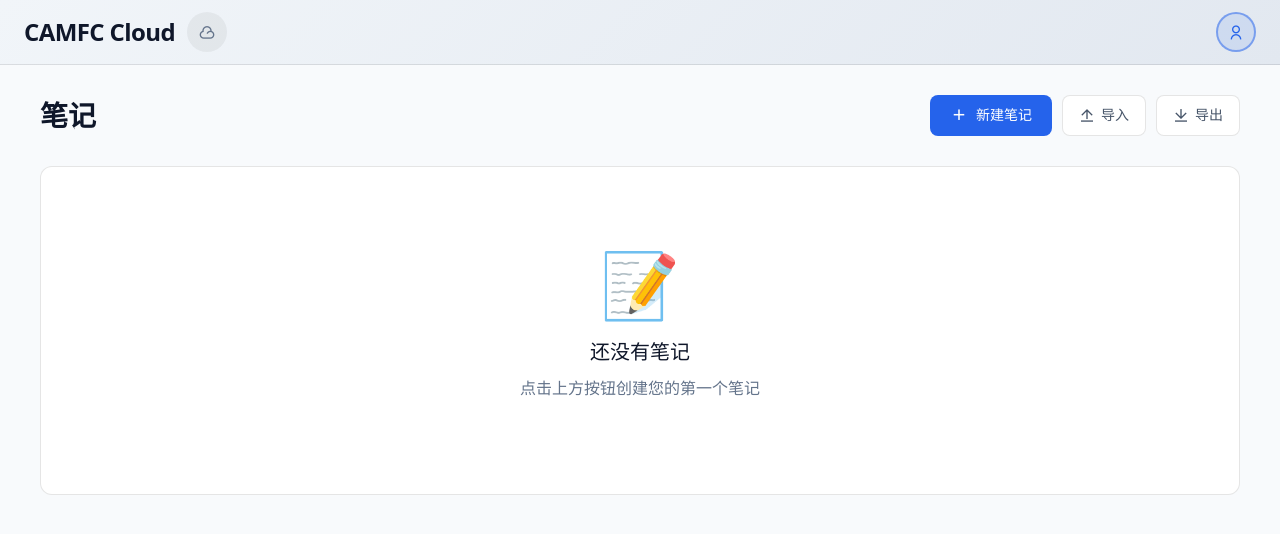
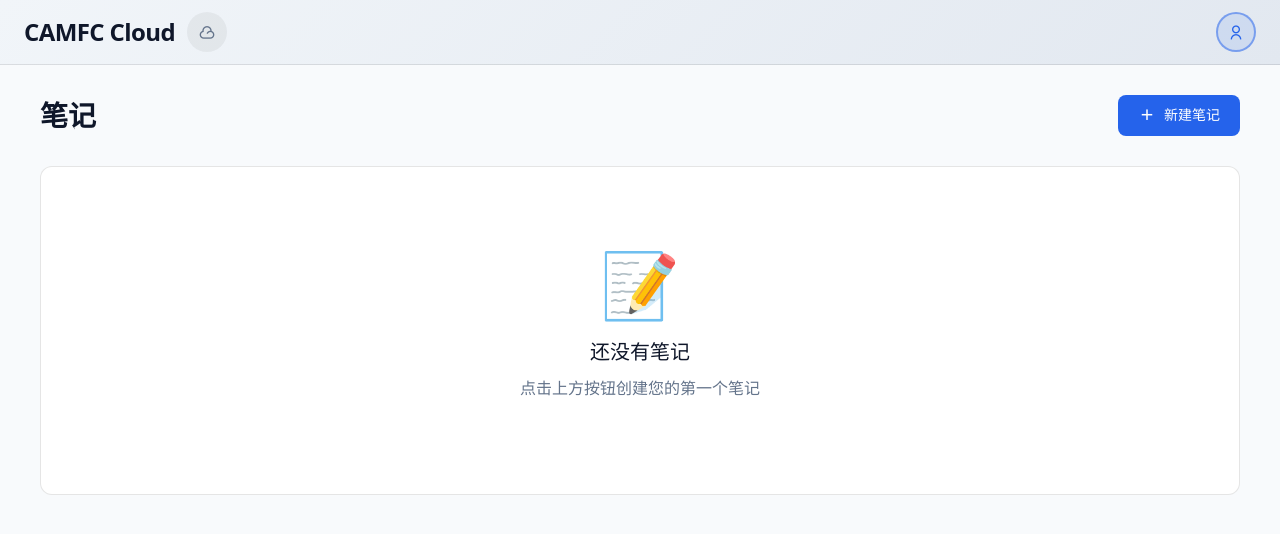
Before and after one commit to CloudAIMultiFunctionClicker/CAMFC-client, a Vue app: page /notes in a window 1280 px wide. Shown: the top 534 px of the page. Built offline with nearby package versions, Linux system fonts and the light colour scheme.

Commit message:
feat(Settings): 在帮助面板中修改iframe
refactor(Notes): 移除笔记导入导出功能及相关UI，后面在和负责后端的协调下

```diff
--- a/src/views/Notes.vue
+++ b/src/views/Notes.vue
@@ -2,20 +2,10 @@
   <div class="notes-container">
     <div class="notes-header">
       <h1 class="page-title">笔记</h1>
-      <div class="header-actions">
-        <button class="add-btn" @click="showAddModal = true">
-          <i class="ri-add-line"></i>
-          新建笔记
-        </button>
-        <button class="action-btn" @click="importNotes">
-          <i class="ri-upload-line"></i>
-          导入
-        </button>
-        <button class="action-btn" @click="exportNotes">
-          <i class="ri-download-line"></i>
-          导出
-        </button>
-      </div>
+      <button class="add-btn" @click="showAddModal = true">
+        <i class="ri-add-line"></i>
+        新建笔记
+      </button>
     </div>
 
     <div class="notes-content">
@@ -415,42 +405,6 @@ function formatDate(dateStr) {
   const date = new Date(dateStr)
   return `${date.getMonth() + 1}/${date.getDate()} ${String(date.getHours()).padStart(2, '0')}:${String(date.getMinutes()).padStart(2, '0')}`
 }
-
-async function exportNotes() {
-  const data = JSON.stringify(notes.value, null, 2)
-  const blob = new Blob([data], { type: 'application/json' })
-  const url = URL.createObjectURL(blob)
-  const a = document.createElement('a')
-  a.href = url
-  a.download = `camfc-notes-${new Date().toISOString().slice(0, 10)}.json`
-  document.body.appendChild(a)
-  a.click()
-  document.body.removeChild(a)
-  URL.revokeObjectURL(url)
-}
-
-async function importNotes() {
-  const input = document.createElement('input')
-  input.type = 'file'
-  input.accept = '.json'
-  input.onchange = async (e) => {
-    const file = e.target.files?.[0]
-    if (!file) return
-
-    try {
-      const text = await file.text()
-      const importedNotes = JSON.parse(text)
-      if (Array.isArray(importedNotes)) {
-        notes.value = importedNotes
-        saveNotes()
-      }
-    } catch (err) {
-      console.error('导入失败:', err)
-      alert('导入失败，请检查文件格式')
-    }
-  }
-  input.click()
-}
 </script>
 
 <style scoped>
@@ -495,34 +449,6 @@ async function importNotes() {
 
 .add-btn i {
   font-size: 18px;
-}
-
-.header-actions {
-  display: flex;
-  gap: 10px;
-}
-
-.action-btn {
-  display: flex;
-  align-items: center;
-  gap: 6px;
-  padding: 10px 16px;
-  background-color: var(--bg-secondary);
-  color: var(--text-secondary);
-  border: 1px solid var(--border-color);
-  border-radius: 8px;
-  font-size: 14px;
-  cursor: pointer;
-  transition: all 0.2s;
-}
-
-.action-btn:hover {
-  background-color: var(--hover-bg);
-  color: var(--text-primary);
-}
-
-.action-btn i {
-  font-size: 16px;
 }
 
 .empty-state {
--- a/src/views/Settings.vue
+++ b/src/views/Settings.vue
@@ -107,7 +107,9 @@
 
       <div v-else-if="activeNav === 'help'" class="settings-panel help-panel">
         <h3>帮助与反馈</h3>
-        <p class="placeholder-text">帮助与反馈内容占位...</p>
+        <div class="iframe-container">
+          <iframe src="https://www.bilibili.com/" title="帮助与反馈"></iframe>
+        </div>
       </div>
 
       <div v-else-if="activeNav === 'about'" class="settings-panel">
```
